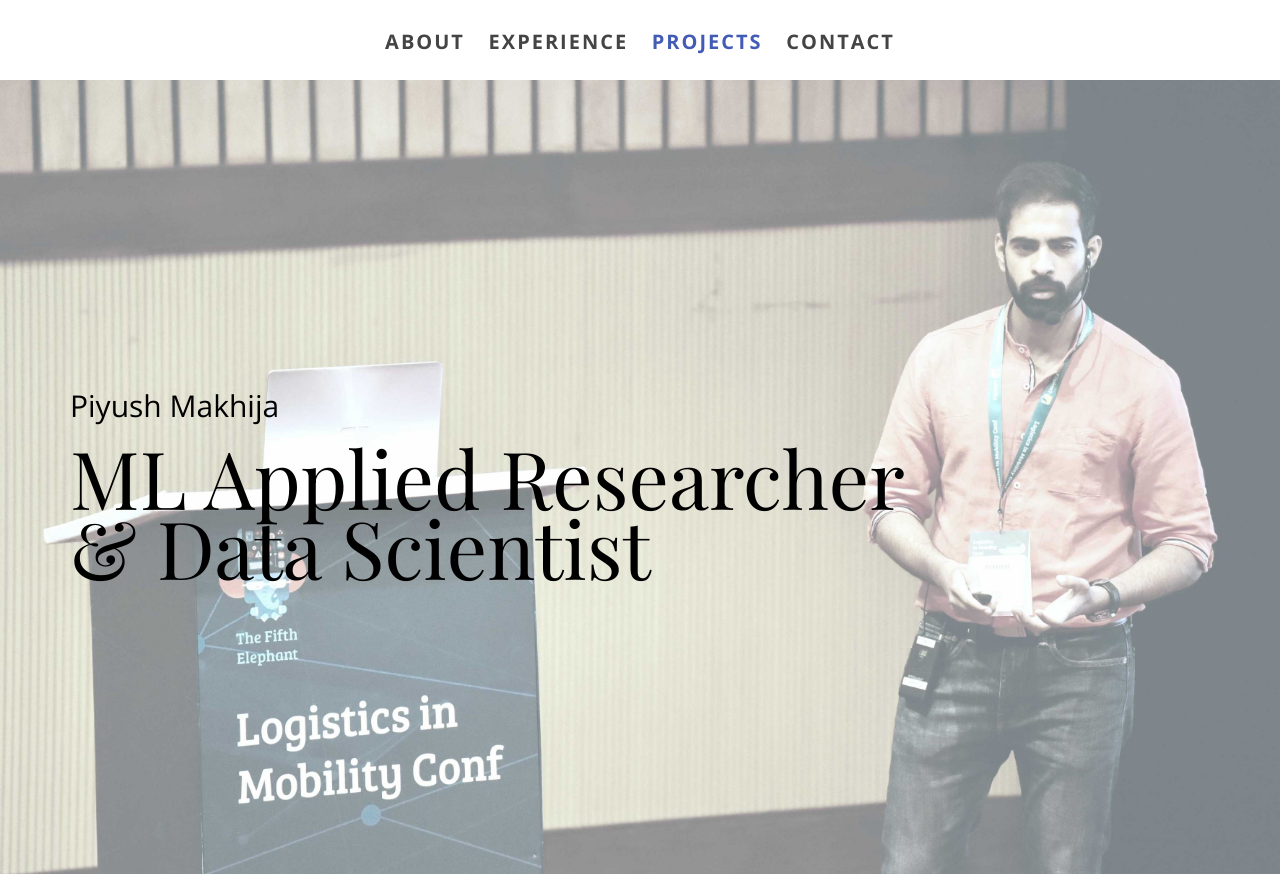
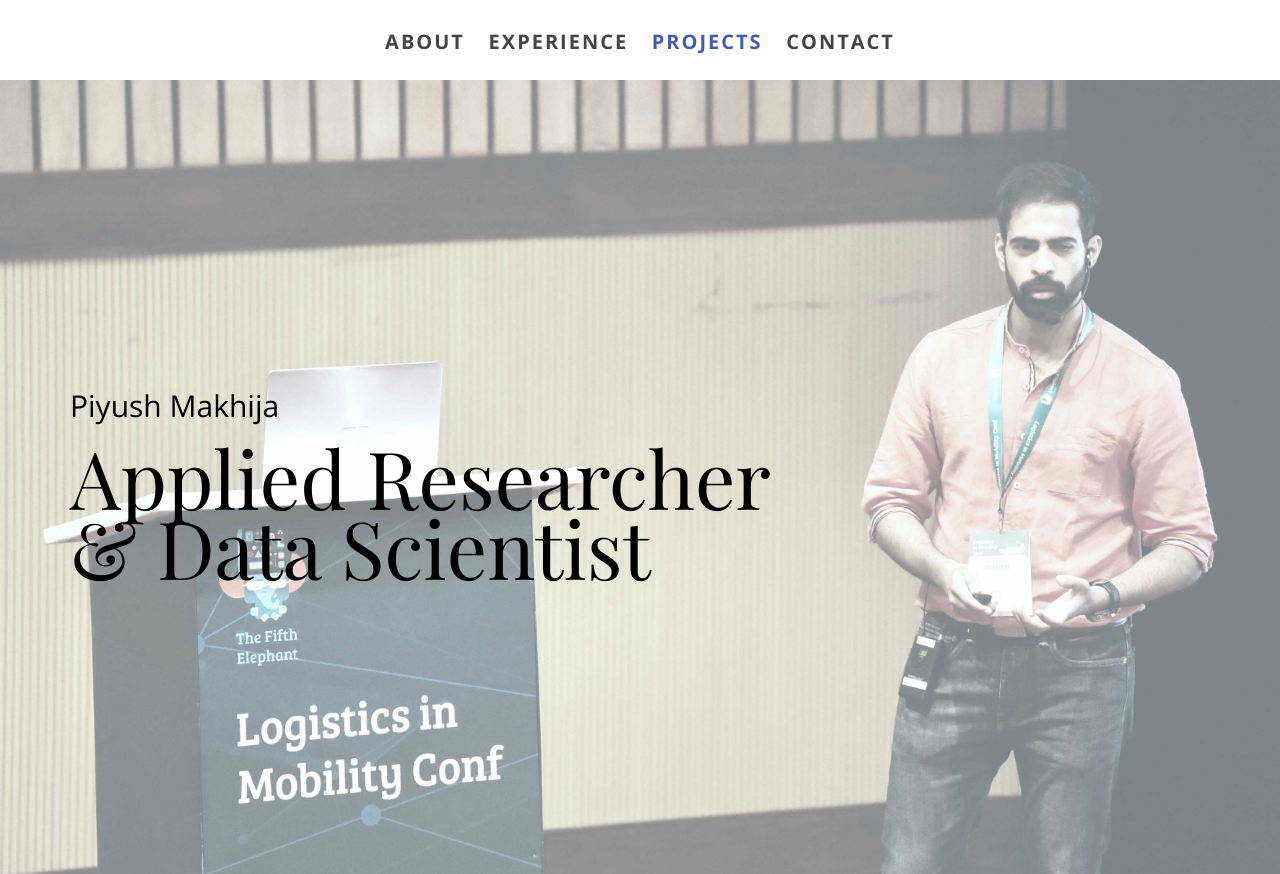
Before and after one commit to piyushmakhija5/piyushmakhija5.github.io, a plain HTML site: page index.html in a window 1280 px wide. Shown: the top 874 px of the page. Drawn offline with nearby package versions, Linux system fonts and the light colour scheme; files whose address does not match are found by name; a web font is replaced by a local one.

Commit message:
Update Title

```diff
--- a/index.html
+++ b/index.html
@@ -56,7 +56,7 @@
             <div class="disply-table">
                 <div class="table-cell" data-aos="fade-up" data-aos-delay="0">
                     <h2 style="color:black"> Piyush Makhija</h2>
-                    <h1 style="color:black">ML Applied Researcher <br />& Data Scientist</h1> </div>
+                    <h1 style="color:black">Applied Researcher <br />& Data Scientist</h1> </div>
             </div>
         </div>
     </div>
```
